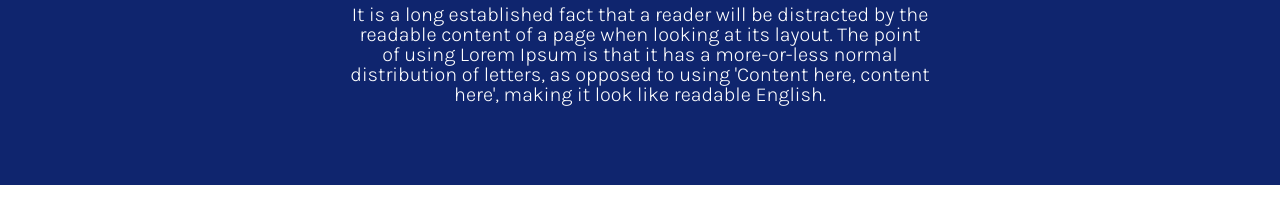
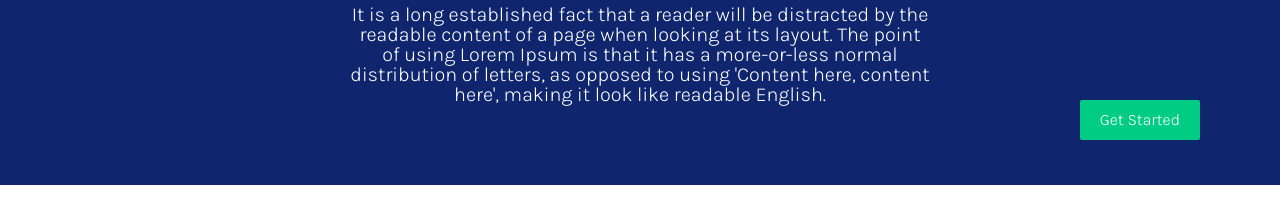
Before and after one commit to datkie/cyberx, a plain HTML site: page index.html in a window 1280 px wide. Shown: the part 194-406 px from the top of the page. Drawn offline with Linux system fonts and the light colour scheme.

Commit message:
Update index.html

```diff
--- a/index.html
+++ b/index.html
@@ -49,7 +49,8 @@
       <center>
       <h1 class="ints">Market Strategy</h1>
       <p>It is a long established fact that a reader will be distracted by the readable content of a page when looking at its layout. The point of using Lorem Ipsum is that it has a more-or-less normal distribution of letters, as opposed to using 'Content here, content here', making it look like readable English.   </p>
-    </center>
+    <a class="navs nes" href=" #about">Get Started</a>
+                      </center>
 </div>
 <div class="contentse">
   <center>
```
